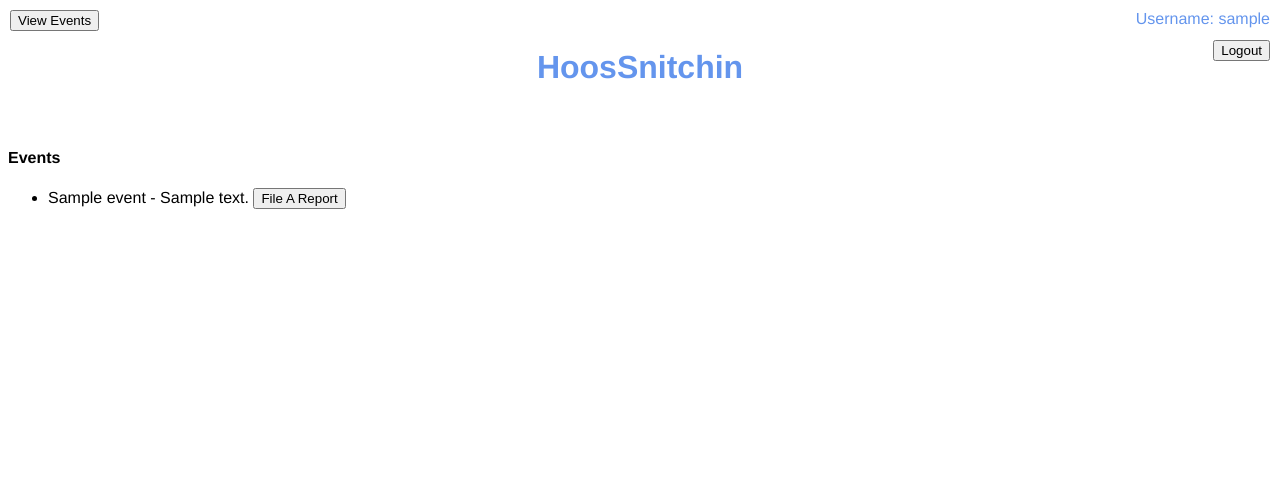
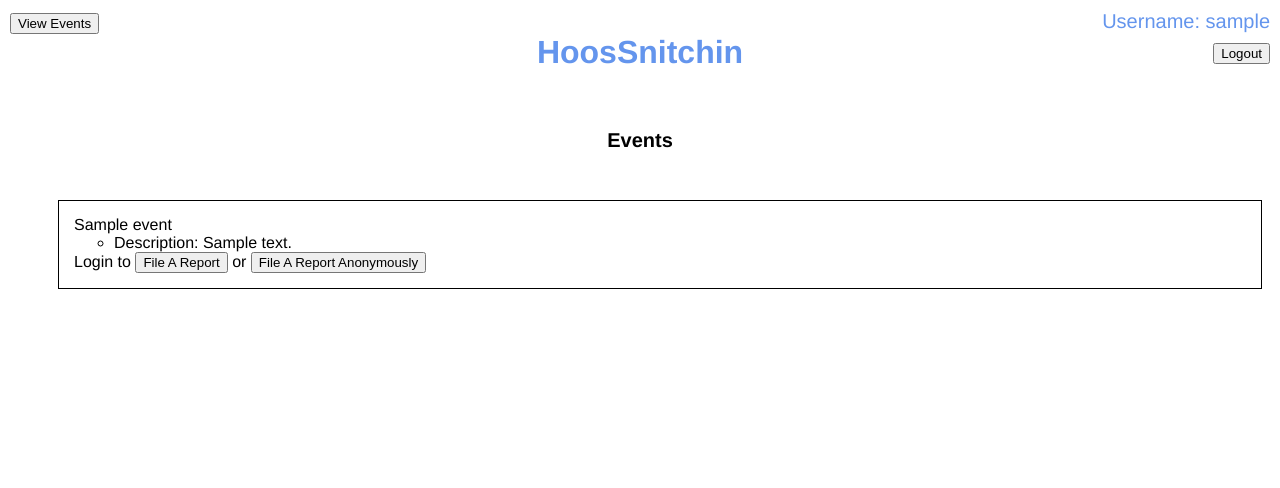
Before and after one commit to kimberlyyliuu/HoosSnitchin, a Django app: page /home_events/ in a window 1280 px wide. Shown: the top 488 px of the page. Run offline with Django 5.2, Linux system fonts and the light colour scheme; a user stored in the database is signed in; tables that the repository leaves empty hold one stand-in row (values such as "Sample post").

Commit message:
final touches

```diff
--- a/main/templates/header.html
+++ b/main/templates/header.html
@@ -9,28 +9,33 @@
       header {
         text-align: center;
         color: #6495ED;
-        padding: 20px;
+        padding: 5px;
         cursor: pointer;
       }
       .username {
       position: absolute;
       top: 10px;
       right: 10px;
+      font-size: 20px;
+
     }
     .logoutbutton {
       position: absolute;
       top: 40px;
       right: 10px;
+      font-size: 20px;
     }
     .loginbutton{
       position: absolute;
       top: 10px;
       right: 10px;
+      font-size: 20px;
     }
     .vieweventbutton{
       position: absolute;
       top: 10px;
       left: 10px;
+      font-size: 20px;
     }
 
     </style>
--- a/main/templates/main/home_events.html
+++ b/main/templates/main/home_events.html
@@ -4,17 +4,44 @@
 <head>
     <meta charset="UTF-8">
     <title>Events</title>
+    <style>
+        body, h1, h2, h3, h4, h5, h6, p, a {
+            font-family: Helvetica, Arial, sans-serif;
+        }
+        .event {
+            border: 1px solid black;
+            padding: 15px;
+            margin: 10px;
+            border-spacing: 10px;
+        }
+        .Events_Title{
+            text-align: center;
+            padding: 5px;
+            cursor: pointer;
+            font-size: 20px;
+        }
+    </style>
 </head>
 <body>
-<h4>Events</h4>
+<div class="Events_Title"><h4>Events</h4></div>
     <ul>
-      {% for event in events %}
-      <li>
-        {{ event.title }} - {{ event.description }}
+    {% for event in events %}
+
+        <div class="event">
+            {{ event.title }}
+        <ul>
+            <li>Description: {{ event.description }}</li>
+        </ul>
+        Login to
         <button onclick="window.location.href='/report/';">File A Report</button>
-      </li>
-      {% endfor %}
-    </ul>
+        or
+        <button onclick="window.location.href='/report/';">File A Report Anonymously</button>
+        </div>
+
+
+    {% endfor %}
+</ul>
+
 
 </body>
 {% include 'footer.html' %}
```
